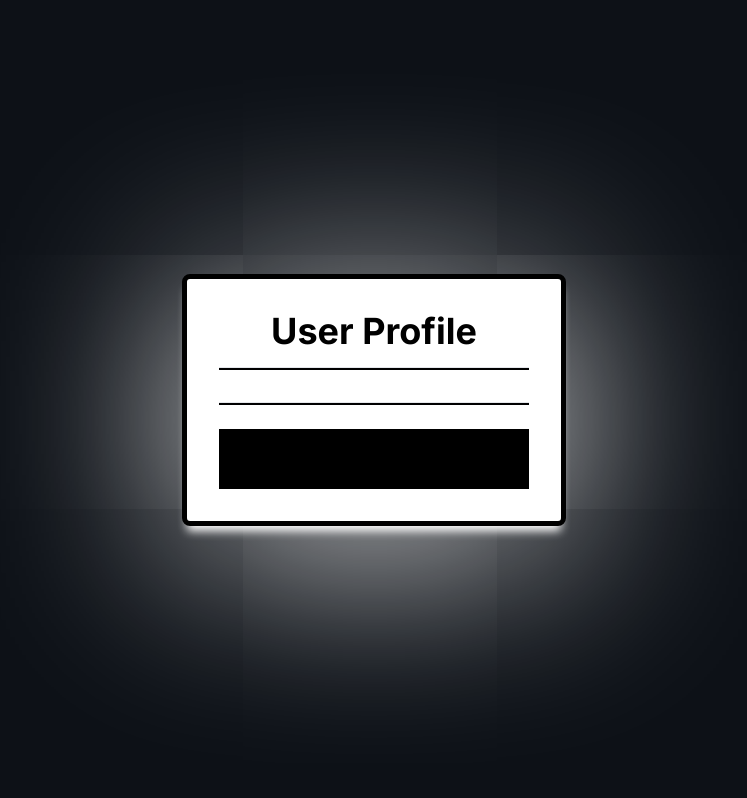
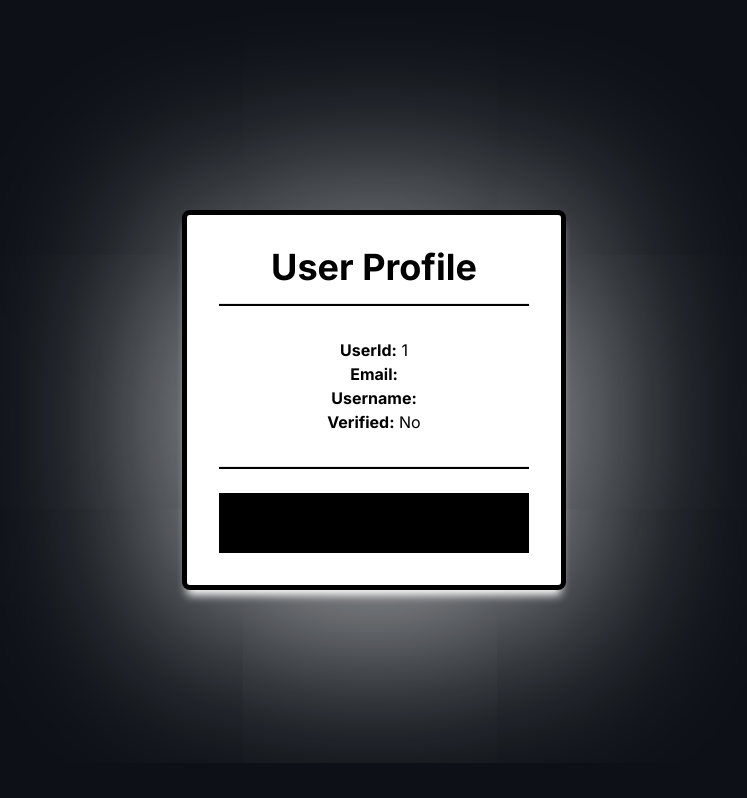
Before and after one commit to vaibhavgupta5/Auth-NextJS, a Next.js app: page /profile/1 in a window 1280 px wide. Shown: the whole page, without its empty margins (266-1013 px from the left). Built offline with nearby package versions, Linux system fonts and the light colour scheme; no server answers.

Commit message:
Update page.tsx

```diff
--- a/src/app/profile/[id]/page.tsx
+++ b/src/app/profile/[id]/page.tsx
@@ -7,10 +7,16 @@ import toast from 'react-hot-toast';
 // params are superpower in next.. takes the url after profile/
 function Page({params} : any) {
 
+  interface UserData {
+    id: string;
+    email: string;
+    username: string;
+    isVerified: boolean;
+  }
+
     const router = useRouter()
     const [loading, setLoading] = useState(false)
-    const [data, setData] = useState("")
-
+    const [data, setData] = useState<UserData | null>(null);
     const logout = async () => {
         try {
             setLoading(true);
@@ -52,11 +58,11 @@ function Page({params} : any) {
 
       <hr className='bg-black w-full text-black p-[1px] mt-4 mb-4 '/>
 
-      {data !== "" && <div className='text-black p-4 w-full text-center'><strong>UserId:</strong> {params.id}
-        <br/><strong>Email:</strong> {data.email}
-        <br/><strong>Username:</strong> {data.username}
-        <br/><strong>Verified:</strong> {data.isVerified === true ? "Yes" : "No"}
-        </div>}
+     <div className='text-black p-4 w-full text-center'><strong>UserId:</strong> {params.id}
+        <br/><strong>Email:</strong> {data?.email}
+        <br/><strong>Username:</strong> {data?.username}
+        <br/><strong>Verified:</strong> {data?.isVerified === true ? "Yes" : "No"}
+        </div>
           <hr className='bg-black w-full text-black p-[1px] mt-4 mb-4'/>
 
 
```
